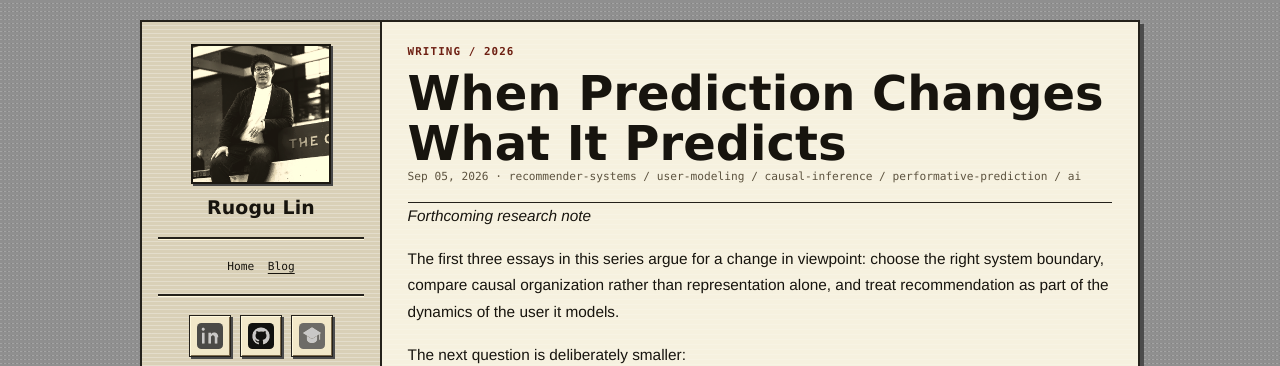
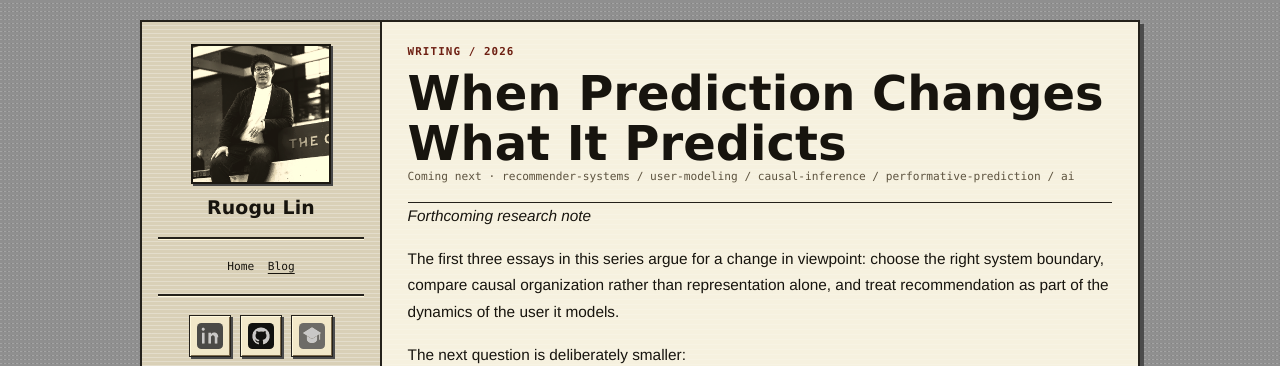
Before and after one commit to lrgthu/lrgthu.github.io, a Jekyll site: the page built from _posts/2026-09-05-when-prediction-changes-what-it-predicts.md, in a window 1280 px wide and 900 px high. Shown: the top 366 px of the window. Built offline with Jekyll 4.4.1, drawn with Linux system fonts in a browser that asks for light colours.

Commit message:
Style forthcoming series entries

```diff
--- a/_layouts/post.html
+++ b/_layouts/post.html
@@ -6,7 +6,11 @@
     <p class="blog-eyebrow">Writing / {{ page.date | date: "%Y" }}</p>
     <h1 class="blog-article-title">{{ page.title }}</h1>
     <div class="blog-article-meta">
-      <time datetime="{{ page.date | date_to_xmlschema }}">{{ page.date | date: "%b %d, %Y" }}</time>
+      {% if page.placeholder %}
+        <span class="blog-status">Coming next</span>
+      {% else %}
+        <time datetime="{{ page.date | date_to_xmlschema }}">{{ page.date | date: "%b %d, %Y" }}</time>
+      {% endif %}
       {% if page.tags and page.tags.size > 0 %}
         <span aria-hidden="true"> · </span>
         <span>{{ page.tags | join: " / " }}</span>
@@ -26,7 +30,8 @@
         <div class="blog-companion-list">
           {% for post in series_posts %}
             {% unless post.url == page.url %}
-              <a class="blog-companion-card" href="{{ post.url | relative_url }}">
+              <a class="blog-companion-card{% if post.placeholder %} is-placeholder{% endif %}" href="{{ post.url | relative_url }}">
+                {% if post.placeholder %}<span class="blog-companion-status">Coming next</span>{% endif %}
                 <span class="blog-companion-title">{{ post.title }}</span>
                 {% if post.summary %}<span class="blog-companion-summary">{{ post.summary }}</span>{% endif %}
               </a>
```
